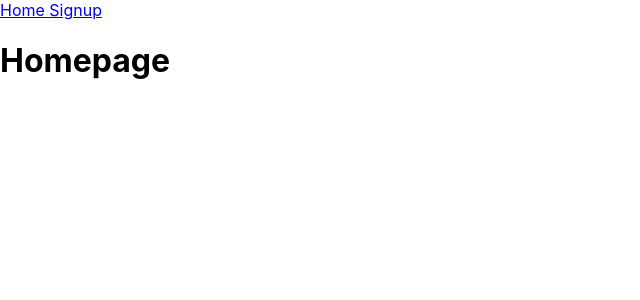
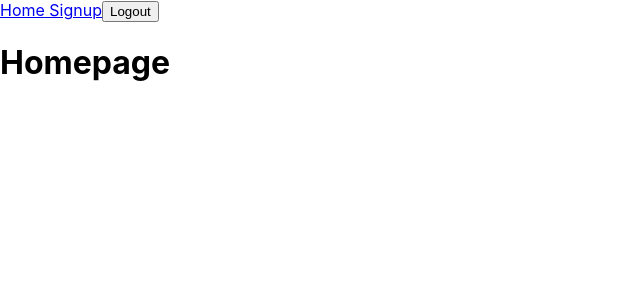
Before and after one commit to leothebeagle/siwa-ecommerce-react-frontend, a React (Create React App) app: page / in a window 1280 px wide. Shown: the top 300 px of the page, without its empty margins (0-640 px from the left). Built offline with nearby package versions, Linux system fonts and the light colour scheme.

Commit message:
Write a preliminary logout btn

```diff
--- /dev/null
+++ b/src/components/Logout.js
@@ -0,0 +1,9 @@
+import React from 'react';
+
+const Logout = () => {
+    return (
+        <button className="logout-btn" onClick={() => console.log('I am logging out')}>Logout</button>
+    )
+}
+
+export default Logout;
--- a/src/components/Navbar.js
+++ b/src/components/Navbar.js
@@ -1,6 +1,6 @@
 import React, { Component } from 'react';
 import { NavLink } from 'react-router-dom';
-
+import Logout from './Logout'
 
 class Navbar extends Component {
     render() {
@@ -8,6 +8,7 @@ class Navbar extends Component {
             <div>
                 <NavLink to='/'> Home</NavLink>
                 <NavLink to='/signup'> Signup</NavLink>
+                <Logout />
             </div>
         )
     }
```
